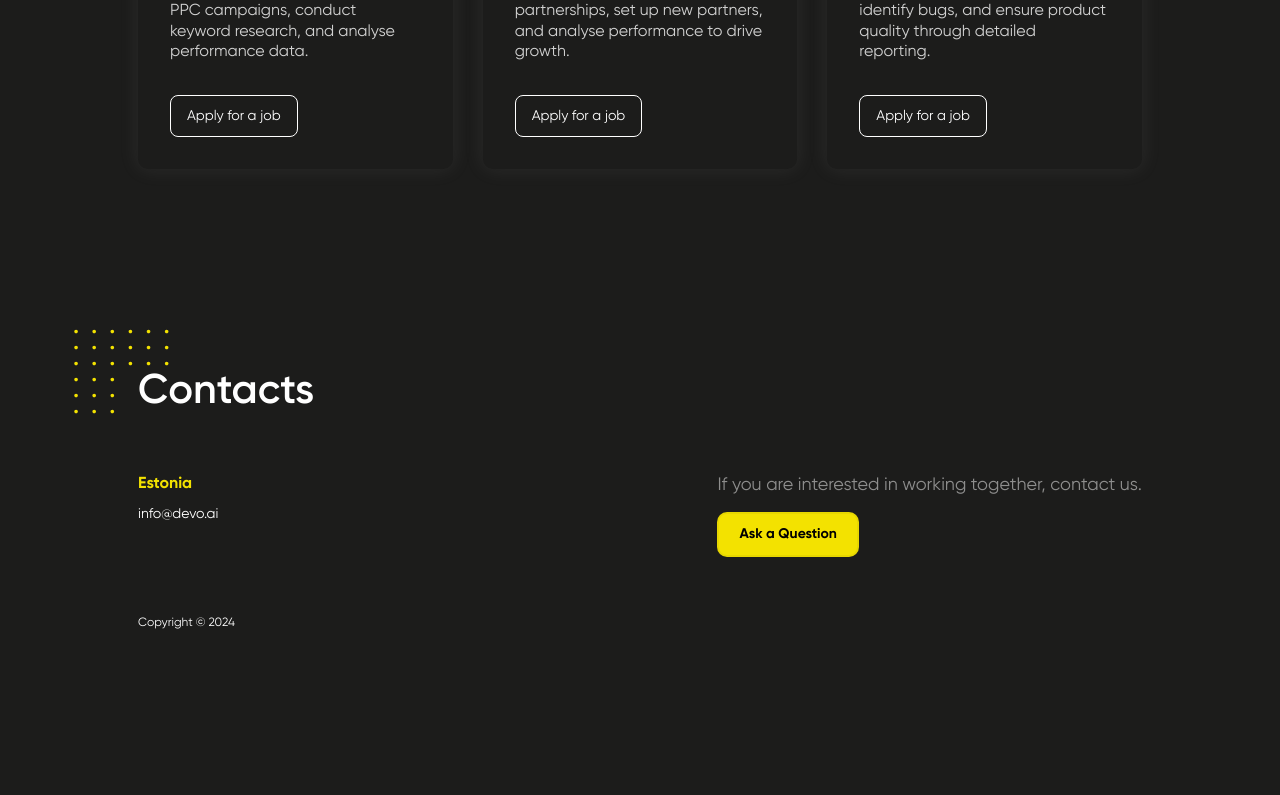
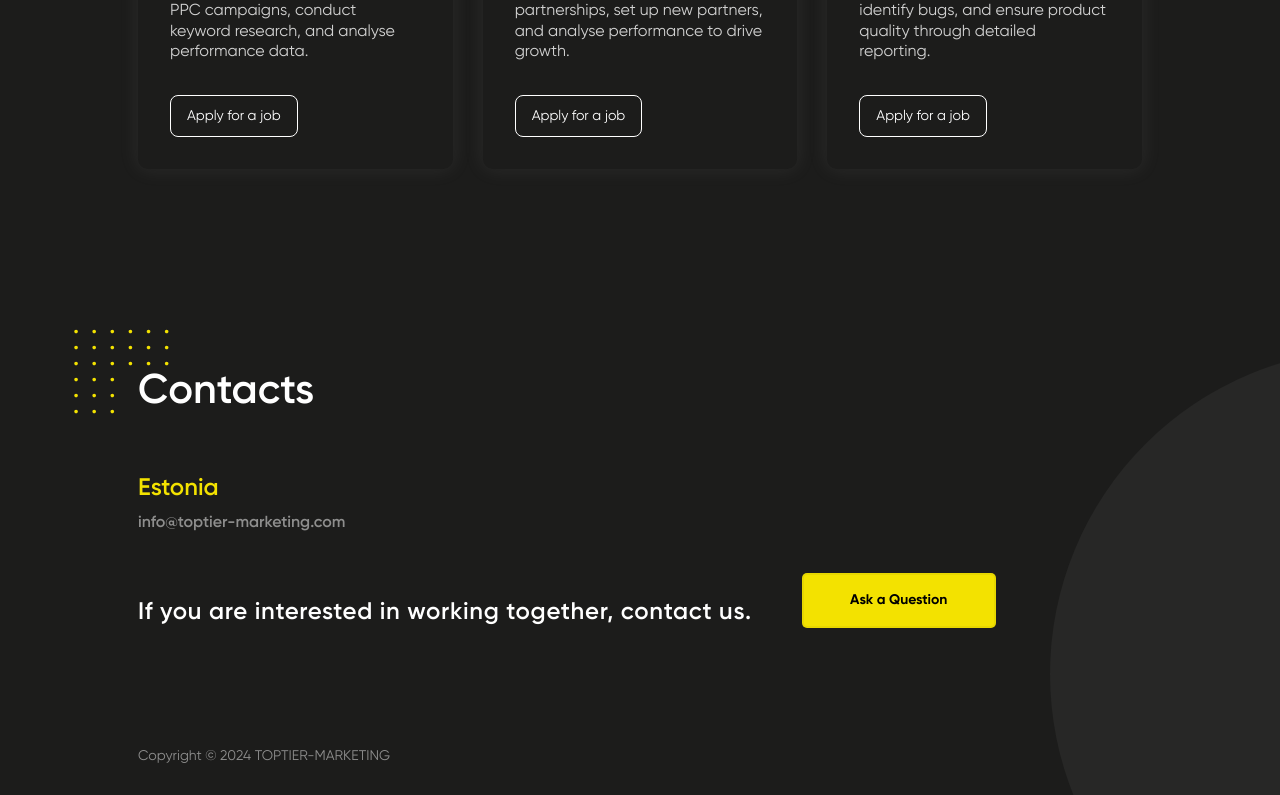
Before and after one commit to Ynln69/toptier-marketing, a React (Create React App) app: page / in a window 1280 px wide. Shown: the part 1893-2688 px from the top of the page. Before the commit the page ends 2623 px from the top, so only its background shows below. Built offline with nearby package versions, Linux system fonts and the light colour scheme.

Commit message:
Updated Footer

```diff
--- a/src/components/Footer/Footer.jsx
+++ b/src/components/Footer/Footer.jsx
@@ -3,7 +3,7 @@ import styles from './Footer.module.css';
 
 const Footer = () => {
   return (
-    <footer className={classNames('section')}>
+    <footer className={classNames('section', styles['footer'])}>
       <div className={classNames('container')}>
         <h2 className={classNames(styles['contactsTitle'], 'mainTitle')}>
           Contacts
@@ -12,8 +12,11 @@ const Footer = () => {
         <div className={styles.contacts}>
           <address className={styles.contactsInfo}>
             <h3 className={styles.contactPlace}>Estonia</h3>
-            <a className={styles.contactEmail} href="mailto: info@devo.ai">
-              info@devo.ai
+            <a
+              className={styles.contactEmail}
+              href="mailto: info@toptier-marketing.com"
+            >
+              info@toptier-marketing.com
             </a>
           </address>
 
@@ -21,11 +24,17 @@ const Footer = () => {
             <p className={styles.questionText}>
               If you are interested in working together, contact us.
             </p>
-            <button className={styles.questionBtn}>Ask a Question</button>
+            <a
+              className={styles.questionBtn}
+              href="mailto: info@toptier-marketing.com"
+            >
+              Ask a Question
+            </a>
           </div>
         </div>
 
-        <p className={styles.copy}>Copyright &copy; 2024</p>
+        <p className={styles.copy}>Copyright &copy; 2024 TOPTIER-MARKETING</p>
+        <div className={styles.bgCircle}></div>
       </div>
     </footer>
   );
--- a/src/components/Footer/Footer.module.css
+++ b/src/components/Footer/Footer.module.css
@@ -1,3 +1,9 @@
+.footer {
+  position: relative;
+  padding-bottom: 30px;
+  overflow: hidden;
+}
+
 .contactsTitle {
   position: relative;
   margin-bottom: 60px;
@@ -15,9 +21,10 @@
 
 .contacts {
   display: flex;
-  justify-content: space-between;
+  flex-direction: column;
+  gap: 40px;
   color: rgba(255, 255, 255, 0.5);
-  margin-bottom: 60px;
+  margin-bottom: 120px;
 }
 
 .contactsInfo {
@@ -25,25 +32,27 @@
 }
 
 .contactPlace {
-  font-size: 16px;
   margin-bottom: 12px;
   color: #f3e200;
+  font-size: 24px;
+  font-style: normal;
+  font-weight: 600;
 }
 
 .contactEmail {
   position: relative;
-
-  font-size: 14px;
-  color: #ffffff;
+  font-size: 16px;
+  color: rgba(255, 255, 255, 0.5);
   transition: color 300ms linear;
+  font-weight: 600;
 }
 
 .contactEmail::after {
   content: '';
   width: 0;
-  height: 2px;
+  height: 1px;
   position: absolute;
-  bottom: 0;
+  bottom: -2px;
   left: 0;
   background: #f3e200;
   transition: width 300ms linear;
@@ -51,20 +60,32 @@
 
 .contactEmail:hover::after,
 .contactEmail:focus:after {
-  width: 90%;
+  width: 100%;
 }
 
 .question {
+  display: flex;
+  align-items: flex-end;
+  gap: 50px;
   font-size: 18px;
 }
 
 .questionText {
-  margin-bottom: 16px;
+  color: #ffffff;
+  font-size: 24px;
+  font-weight: 600;
+  line-height: 1.3;
+  letter-spacing: 0.03em;
 }
 
 .questionBtn {
-  padding: 12px 20px;
-  border-radius: 10px;
+  display: flex;
+  justify-content: center;
+  align-items: center;
+  width: 194px;
+  height: 55px;
+  padding: 16px;
+  border-radius: 5px;
   border: 2px solid rgba(0, 0, 0, 0.05);
   background-color: #f3e200;
   line-height: 1.21;
@@ -72,6 +93,8 @@
   transition: box-shadow 300ms linear;
   font-size: 14px;
   font-weight: 700;
+  color: #000000;
+  text-align: center;
 }
 
 .questionBtn:hover,
@@ -80,5 +103,18 @@
 }
 
 .copy {
-  font-size: 12px;
+  color: rgba(255, 255, 255, 0.5);
+  font-size: 14px;
+  line-height: 1.21;
 }
+
+.bgCircle {
+  position: absolute;
+  top: 80px;
+  right: -420px;
+  width: 650px;
+  height: 650px;
+  border-radius: 100%;
+  background: #272726;
+  z-index: -2;
+}
```
